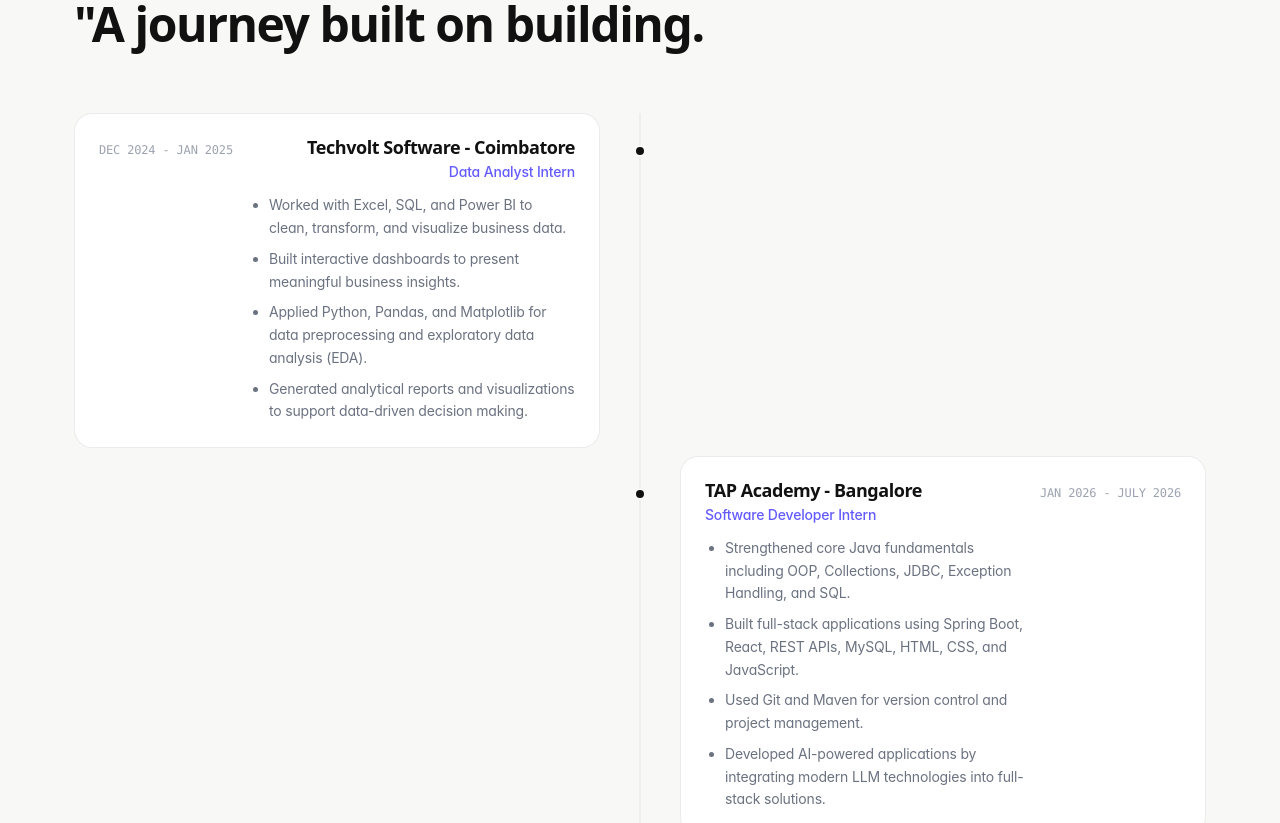
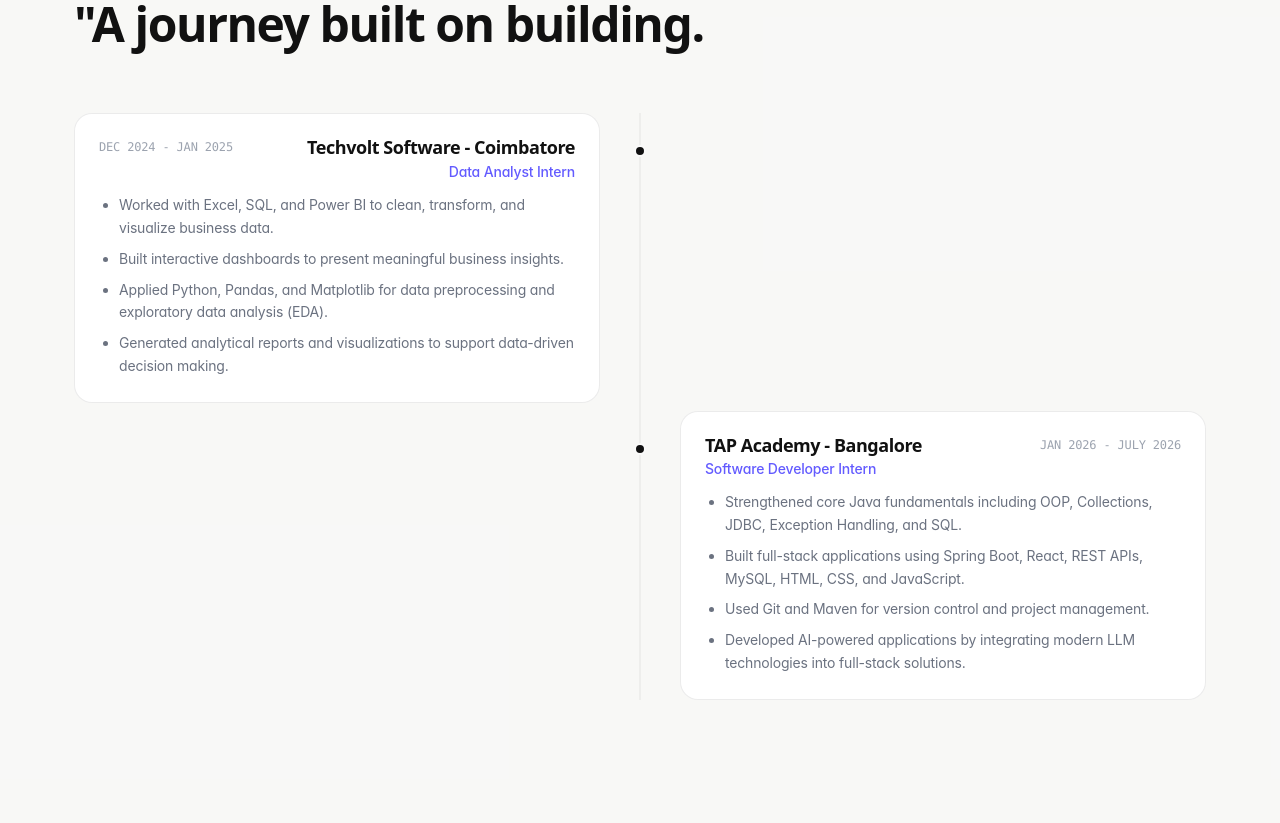
Before and after one commit to codedbydhina/Portfolio, a React (Vite) app: page / in a window 1280 px wide. Shown: the part 6340-7163 px from the top of the page. Built offline with nearby package versions, Linux system fonts and the light colour scheme; a web font is replaced by a local one.

Commit message:
Fix mobile experience layout and navbar responsiveness

```diff
--- a/src/components/Experience.tsx
+++ b/src/components/Experience.tsx
@@ -46,37 +46,30 @@ export function Experience() {
                           "rounded-[18px] border border-border bg-card p-6 transition-all duration-500 hover:-translate-y-1 hover:shadow-[0_16px_40px_-16px_rgba(0,0,0,0.14)]",
                         )}
                       >
+                        <div className="w-full min-w-0">
                           <div
                             className={cn(
-                            "grid grid-cols-[minmax(0,1fr)_auto] items-baseline gap-4",
-                            left
-                              ? "md:grid-cols-[auto_minmax(0,1fr)]"
-                              : "",
+                              "flex flex-col items-start gap-3 md:flex-row md:flex-wrap md:justify-between",
+                              left && "md:flex-row-reverse md:text-right",
                             )}
                           >
-                          {left && (
-                            <span className="order-2 font-mono text-[12px] tabular-nums text-subtle md:order-1">
-                              {exp.period}
-                            </span>
-                          )}
-                          <div className={cn("min-w-0", left && "order-1 md:order-2")}>
+                            <div className="min-w-0 flex-1">
                               <h3 className="font-heading text-[18px] font-semibold tracking-tight">
                                 {exp.company}
                               </h3>
                               <p className="mt-1 text-[14px] font-medium text-accent">
                                 {exp.role}
                               </p>
-                            <ul className="mt-3 list-disc space-y-2 pl-5 text-left text-[14px] leading-relaxed text-muted">
+                            </div>
+                            <span className="shrink-0 whitespace-nowrap font-mono text-[12px] tabular-nums text-subtle">
+                              {exp.period}
+                            </span>
+                          </div>
+                          <ul className="mt-3 w-full min-w-0 list-disc space-y-2 pl-5 text-left text-[14px] leading-relaxed text-muted whitespace-normal [overflow-wrap:break-word]">
                             {exp.description.map((item, index) => (
-                                <li key={index}>{item}</li>
+                              <li key={index} className="w-full min-w-0 break-words whitespace-normal [overflow-wrap:break-word]">{item}</li>
                             ))}
                           </ul>
-                          </div>
-                          {!left && (
-                            <span className="font-mono text-[12px] tabular-nums text-subtle">
-                              {exp.period}
-                            </span>
-                          )}
                         </div>
                       </div>
                     </Reveal>
--- a/src/components/Navigation.tsx
+++ b/src/components/Navigation.tsx
@@ -253,7 +253,7 @@ export function Navigation() {
           <span className="grid h-7 w-7 place-items-center rounded-lg bg-foreground text-[13px] font-semibold text-background font-heading">
             P
           </span>
-          <span className="hidden text-sm font-medium tracking-tight sm:block">
+          <span className="block text-[13px] font-medium tracking-tight sm:text-sm">
             Dhinakaran
           </span>
         </a>
```
Also changed, not shown: 6 other files (tests, documents, lock files or other folders). Lines whose indentation alone changed are shown as unchanged.
